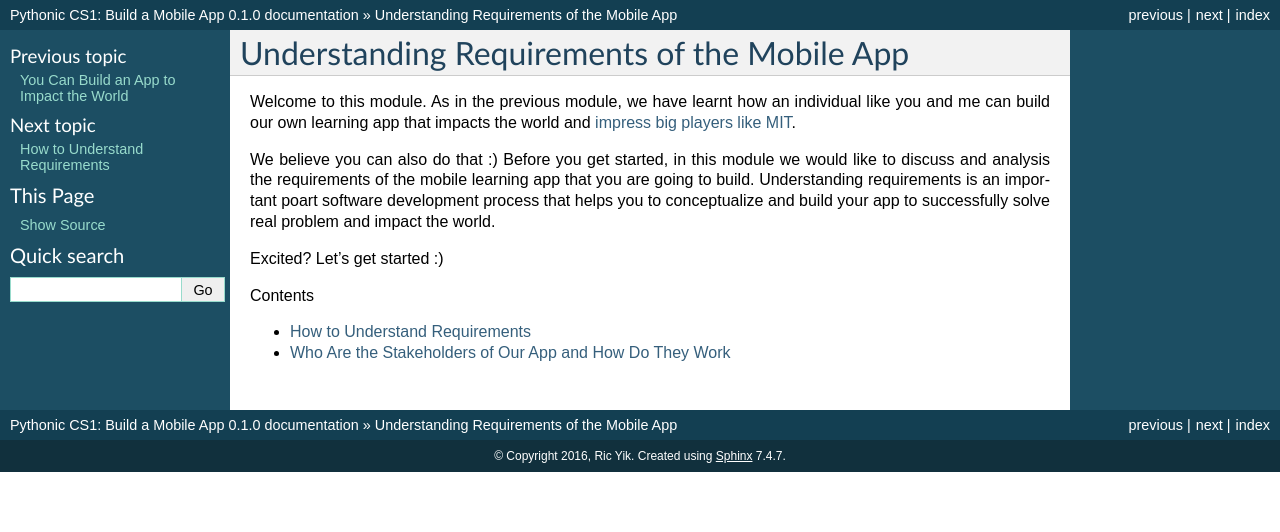
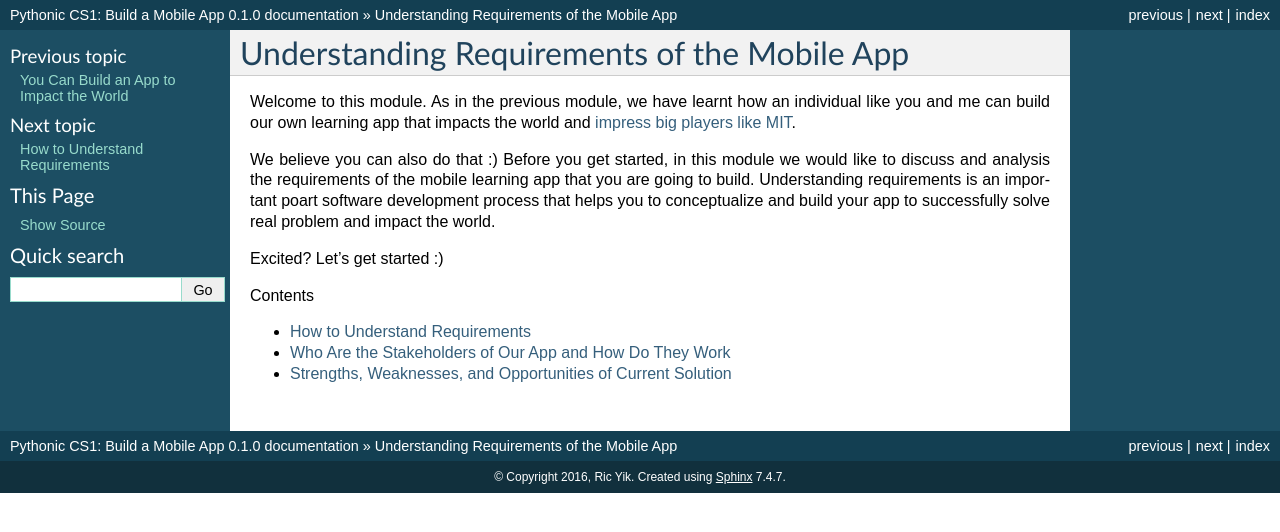
Before and after one commit to Aashritha27/mobileapp.course, a Sphinx documentation site: the page built from docs/understanding-requirements-of-mobile-app.rst, in a window 1280 px wide. Shown: the top 532 px of the page. Built offline with Sphinx 7.4.7, drawn with Linux system fonts in a browser that asks for light colours.

Commit message:
Added strengths-weaknesses-and-opportunities-of-current-solution

```diff
--- a/docs/understanding-requirements-of-mobile-app.rst
+++ b/docs/understanding-requirements-of-mobile-app.rst
@@ -14,3 +14,4 @@ Excited? Let's get started :)
 
    how-to-understand-requirements
    who-are-the-stakeholders-of-our-app-and-how-do-they-work
+   strengths-weaknesses-and-opportunities-of-current-solution
```
